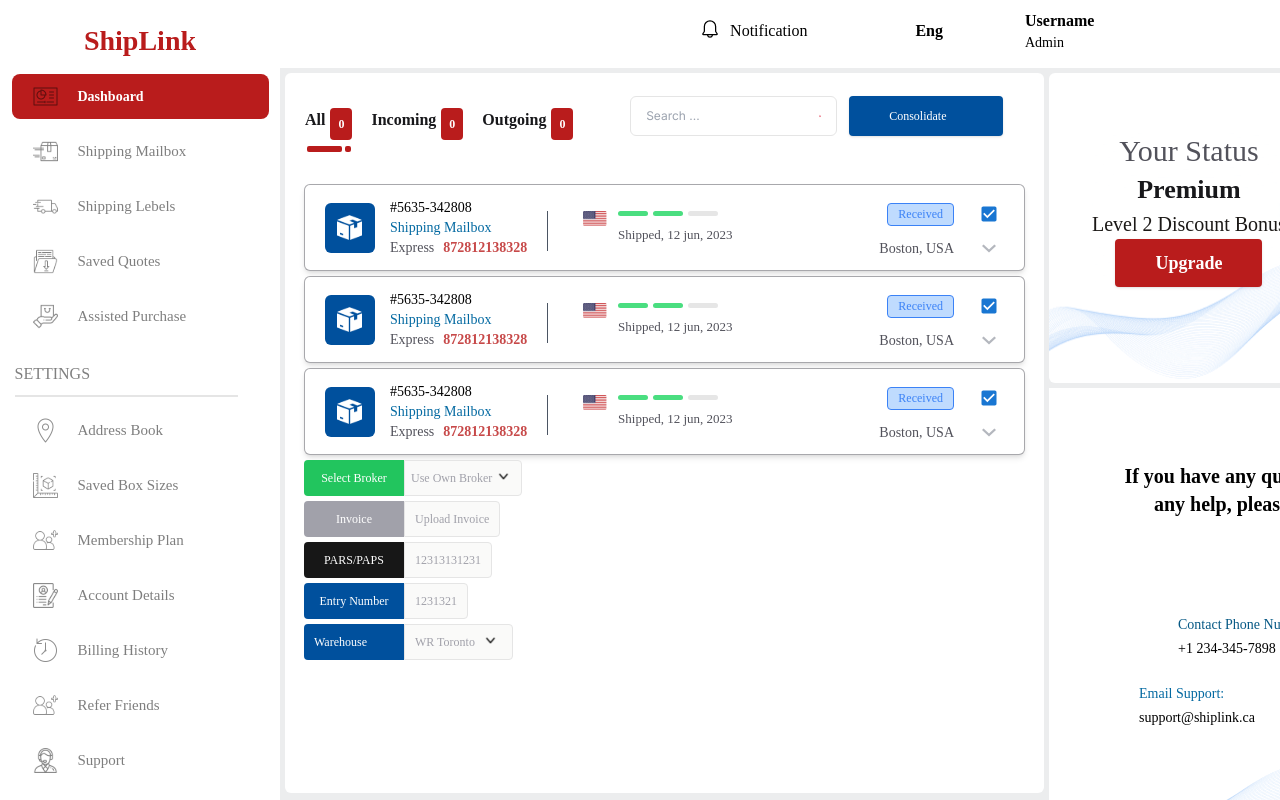
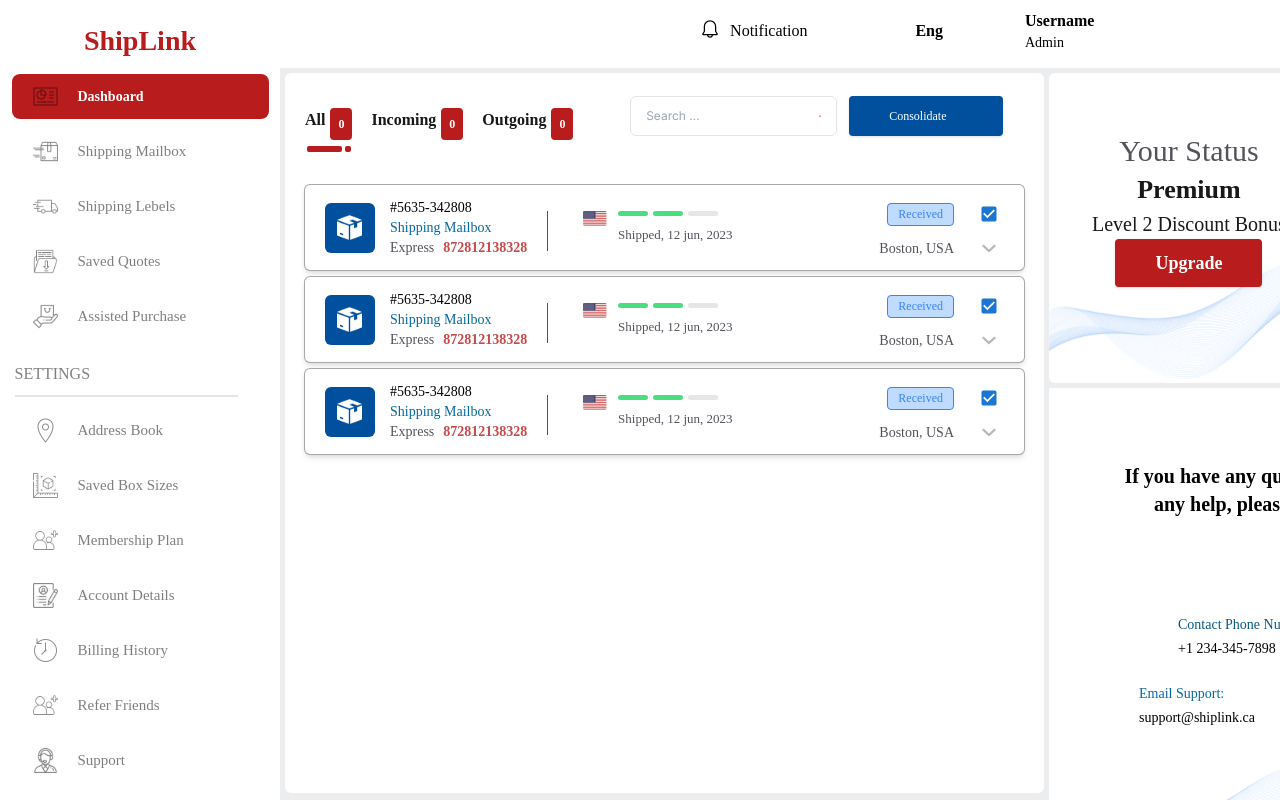
Before and after one commit to sahrilputra/Shiplink, a Next.js app: page /dashboard in a window 1280 px wide. Shown: the top 800 px of the page. Built offline with nearby package versions, Linux system fonts and the light colour scheme.

Commit message:
ready preview

```diff
--- a/app/(dashboard)/dashboard/page.jsx
+++ b/app/(dashboard)/dashboard/page.jsx
@@ -13,12 +13,6 @@ export default function dashboard() {
                     <ItemsPackage />
                     <ItemsPackage />
                     <ItemsPackage />
-
-                    <SelectBroker />
-                    <ButtonUploadInvoice />
-                    <ButtonPARS />
-                    <ButtonEntryNumber />
-                    <SelectWarehouse />
                 </div>
             </div>
 
```
